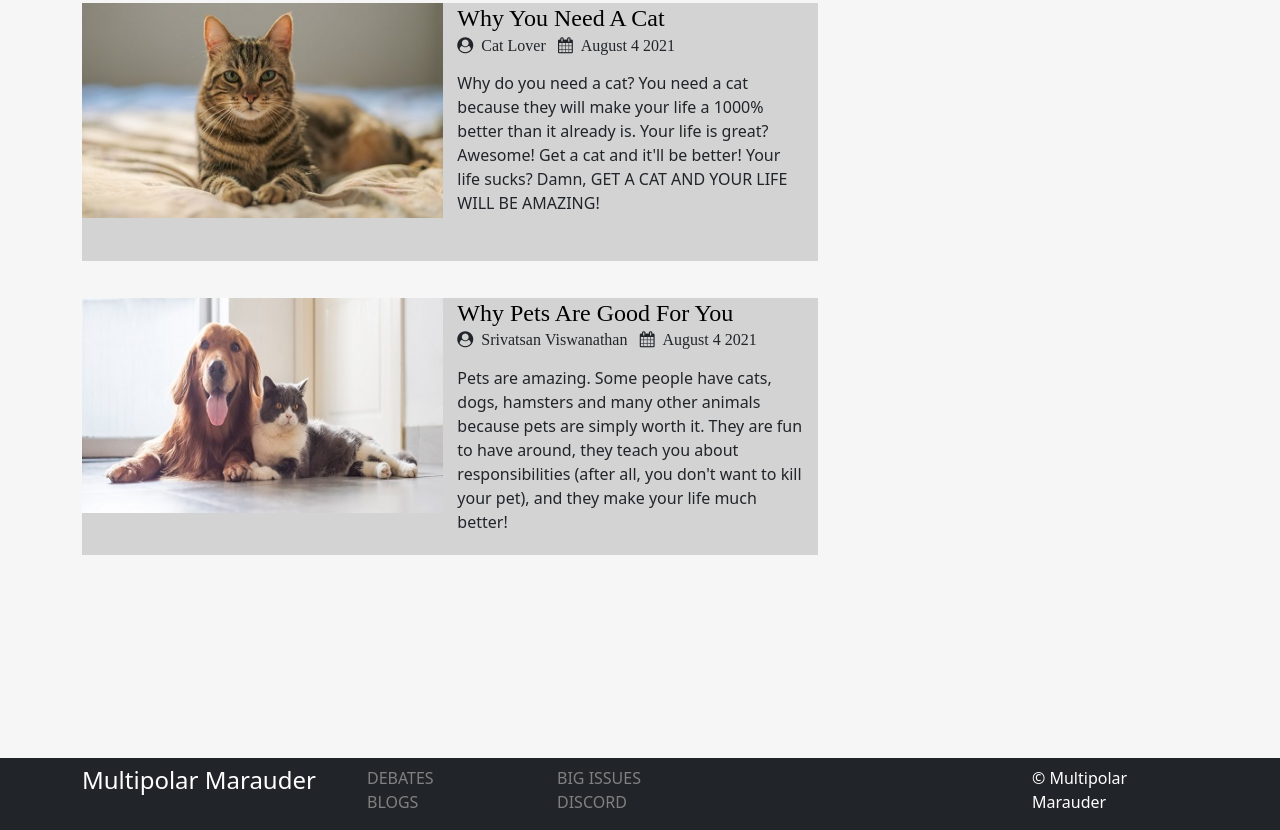
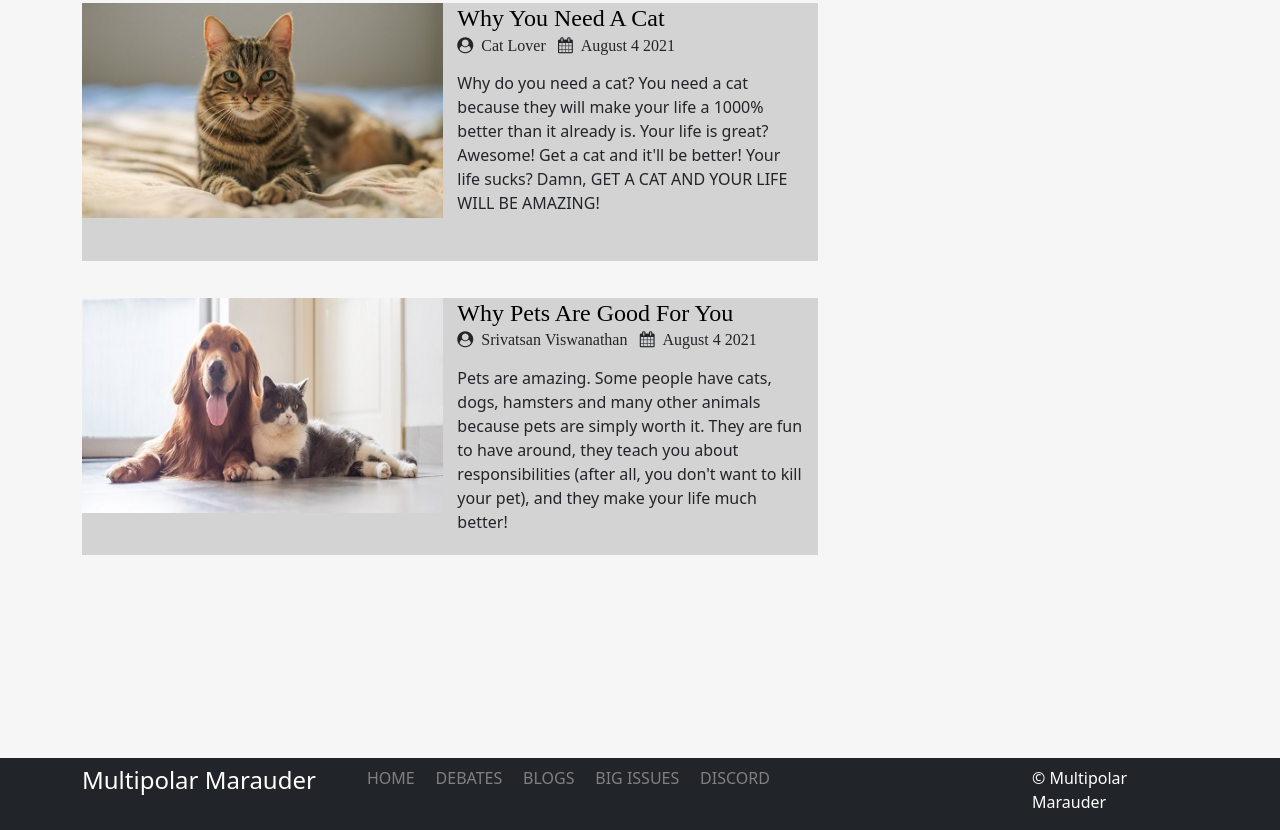
Before and after one commit to multipolar-marauder/Website, a plain HTML site: page blogs.html in a window 1280 px wide. Shown: the part 771-1601 px from the top of the page. Drawn offline with nearby package versions, Linux system fonts and the light colour scheme.

Commit message:
Update blogs.html

```diff
--- a/blogs.html
+++ b/blogs.html
@@ -96,7 +96,7 @@
                 <div class="trending-content">
                   <h4>
                     <a
-                      href="./Blog Posts/why-you-need-a-dog.html"
+                      href="./Blog-Posts/why-you-need-a-dog.html"
                       id="trending-title"
                       >Why You Need A Dog</a
                     >
@@ -307,18 +307,16 @@
           <div class="col-sm-3">
             <h4 id="footer-words">Multipolar Marauder</h4>
           </div>
-          <div class="col-sm-1">
-            <a id="footer" href="./debates.html">DEBATES</a>
-            <br />
-            <a id="footer" href="./blogs.html"> BLOGS</a>
+          <div class="col-sm-6">
+            <a id="footer" href="./index.html">HOME &nbsp;</a>
+            <a id="footer" href="./debates.html"> &nbsp; DEBATES &nbsp;</a>
+            <a id="footer" href="./blogs.html"> &nbsp; BLOGS &nbsp;</a>
+            <a id="footer" href="./bigissues.html"> &nbsp; BIG ISSUES &nbsp;</a>
+            <a id="footer" href="https://discord.gg/kcmNE3sj7k"
+              >&nbsp; DISCORD</a
+            >
           </div>
           <div class="col-sm-1"></div>
-          <div class="col-sm-3">
-            <a id="footer" href="./bigissues.html">BIG ISSUES</a>
-            <br />
-            <a id="footer" href="https://discord.gg/kcmNE3sj7k">DISCORD</a>
-          </div>
-          <div class="col-sm-2"></div>
           <div class="col-sm-2">
             <p id="footer-words">&copy Multipolar Marauder</p>
           </div>
```
